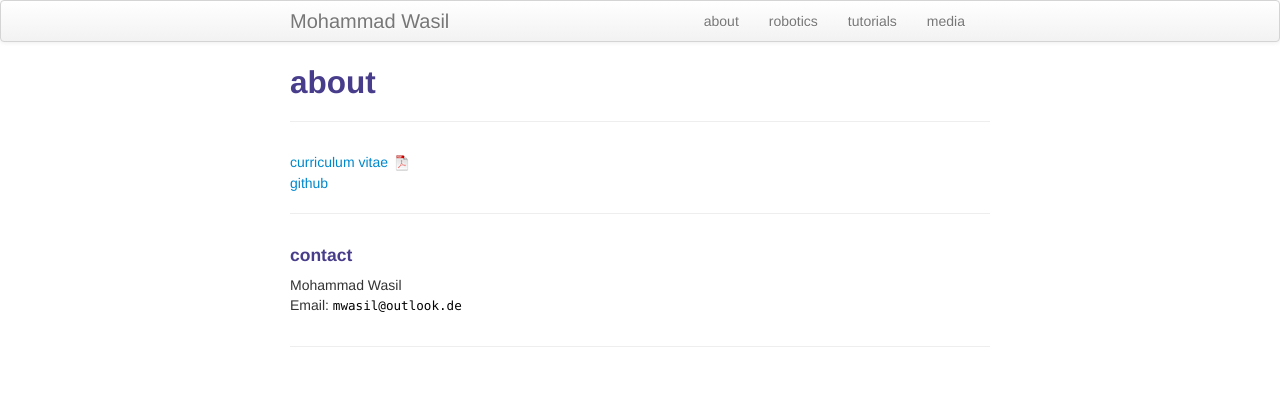
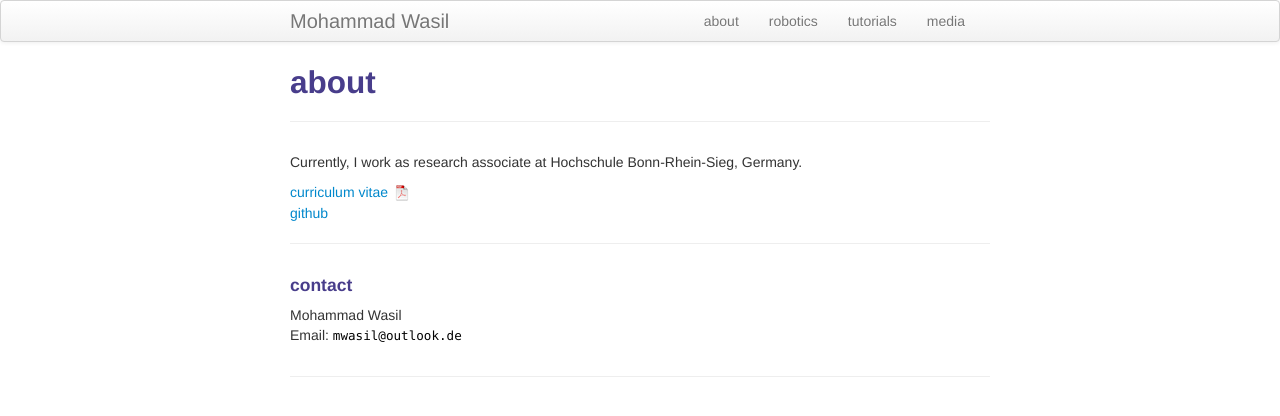
Before and after one commit to mhwasil/mhwasil.github.io, a Jekyll site: the page built from pages/about.md, in a window 1280 px wide. Shown: the top 416 px of the page. Built offline with Jekyll 4.4.1, drawn with Linux system fonts in a browser that asks for light colours.

Commit message:
update job

```diff
--- a/pages/about.md
+++ b/pages/about.md
@@ -1,9 +1,10 @@
 ---
 layout: page
 title: about
-description: ToDo
+description: about
 ---
 
+Currently, I work as research associate at Hochschule Bonn-Rhein-Sieg, Germany.
 
 [curriculum vitae ![CV as pdf](icons16/pdf-icon.png)]({{ BASE_PATH }}/assets/cv_noinfo.pdf)<br/>
 [github](https://github.com/mhwasil)<br/>
```
